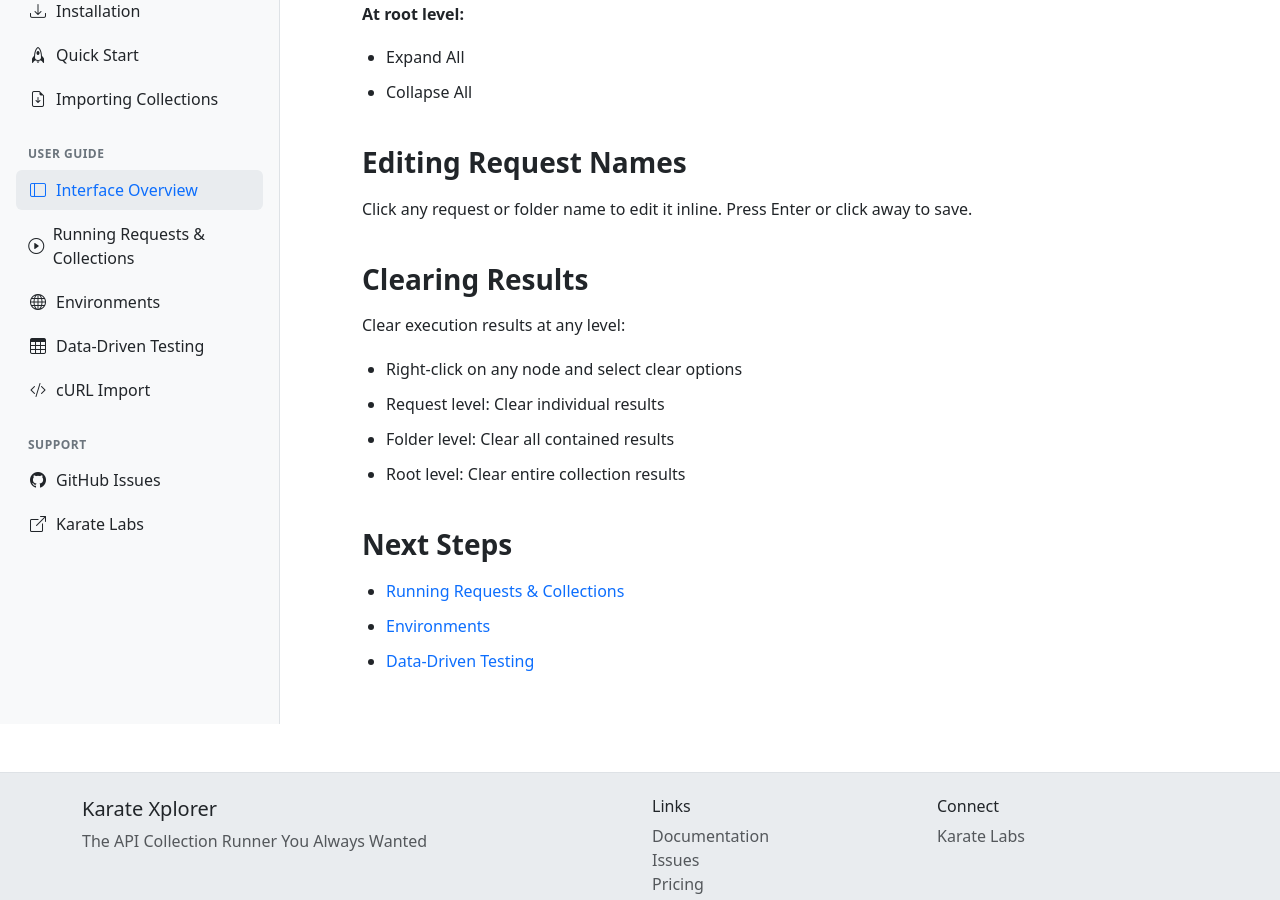
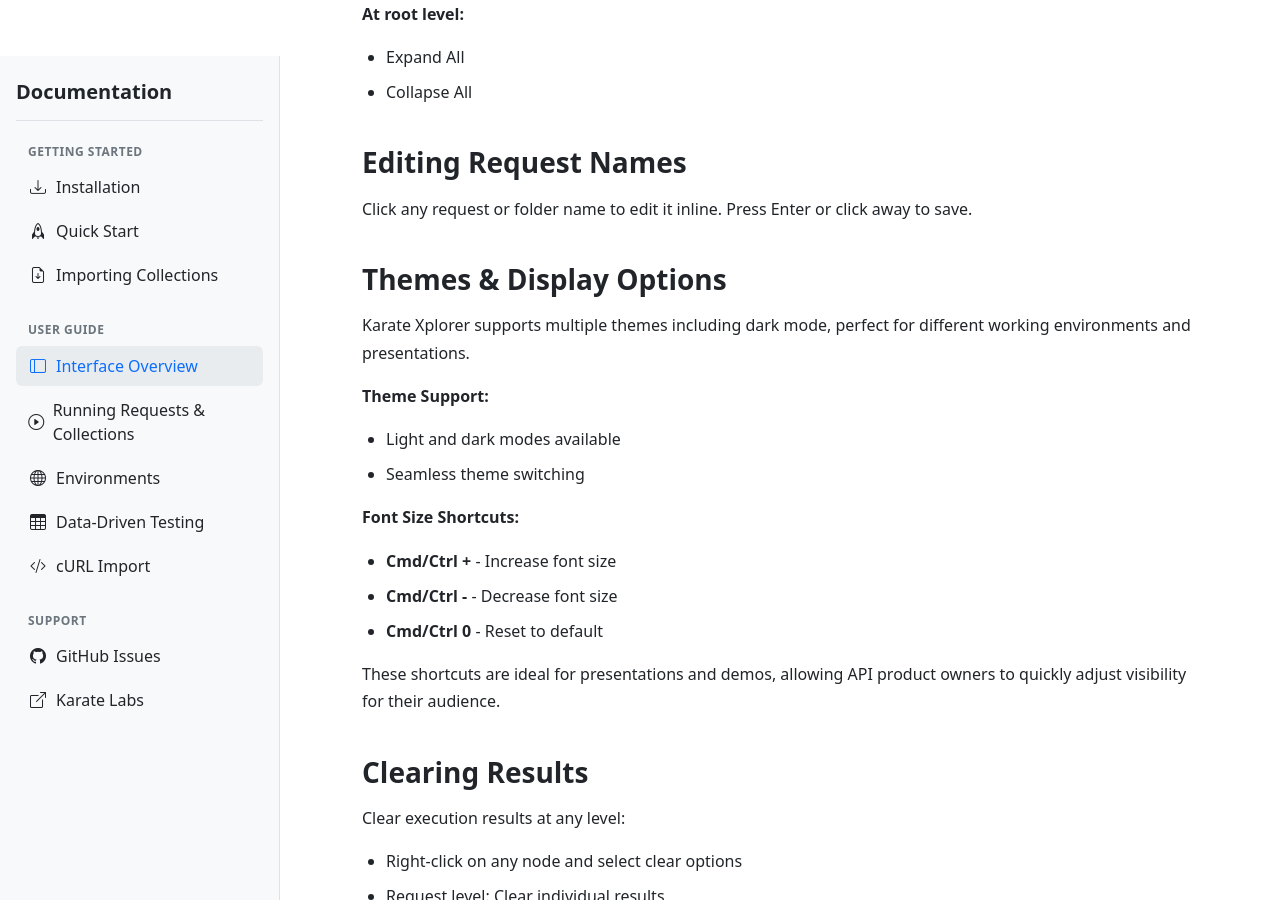
Before and after one commit to karatelabs/xplorer, a Jekyll site: the page built from docs/interface.md, in a window 1280 px wide and 900 px high, scrolled down 5422 px. Built offline with Jekyll 4.4.1, drawn with Linux system fonts in a browser that asks for light colours.

Commit message:
improve docs theme font

```diff
--- a/docs/interface.md
+++ b/docs/interface.md
@@ -118,6 +118,21 @@
 
 Click any request or folder name to edit it inline. Press Enter or click away to save.
 
+## Themes & Display Options
+
+Karate Xplorer supports multiple themes including dark mode, perfect for different working environments and presentations.
+
+**Theme Support:**
+- Light and dark modes available
+- Seamless theme switching
+
+**Font Size Shortcuts:**
+- **Cmd/Ctrl +** - Increase font size
+- **Cmd/Ctrl -** - Decrease font size
+- **Cmd/Ctrl 0** - Reset to default
+
+These shortcuts are ideal for presentations and demos, allowing API product owners to quickly adjust visibility for their audience.
+
 ## Clearing Results
 
 Clear execution results at any level:
--- a/index.html
+++ b/index.html
@@ -73,7 +73,7 @@
           <i class="bi bi-ui-checks"></i>
         </div>
         <h4>Familiar Interface</h4>
-        <p class="text-muted">Minimalistic UI with zero learning curve. Intuitive design that feels instantly familiar.</p>
+        <p class="text-muted">Minimalistic UI with zero learning curve. Dark mode support and keyboard shortcuts to adjust font size—perfect for presentations.</p>
       </div>
     </div>
     <div class="col-md-4">
```
